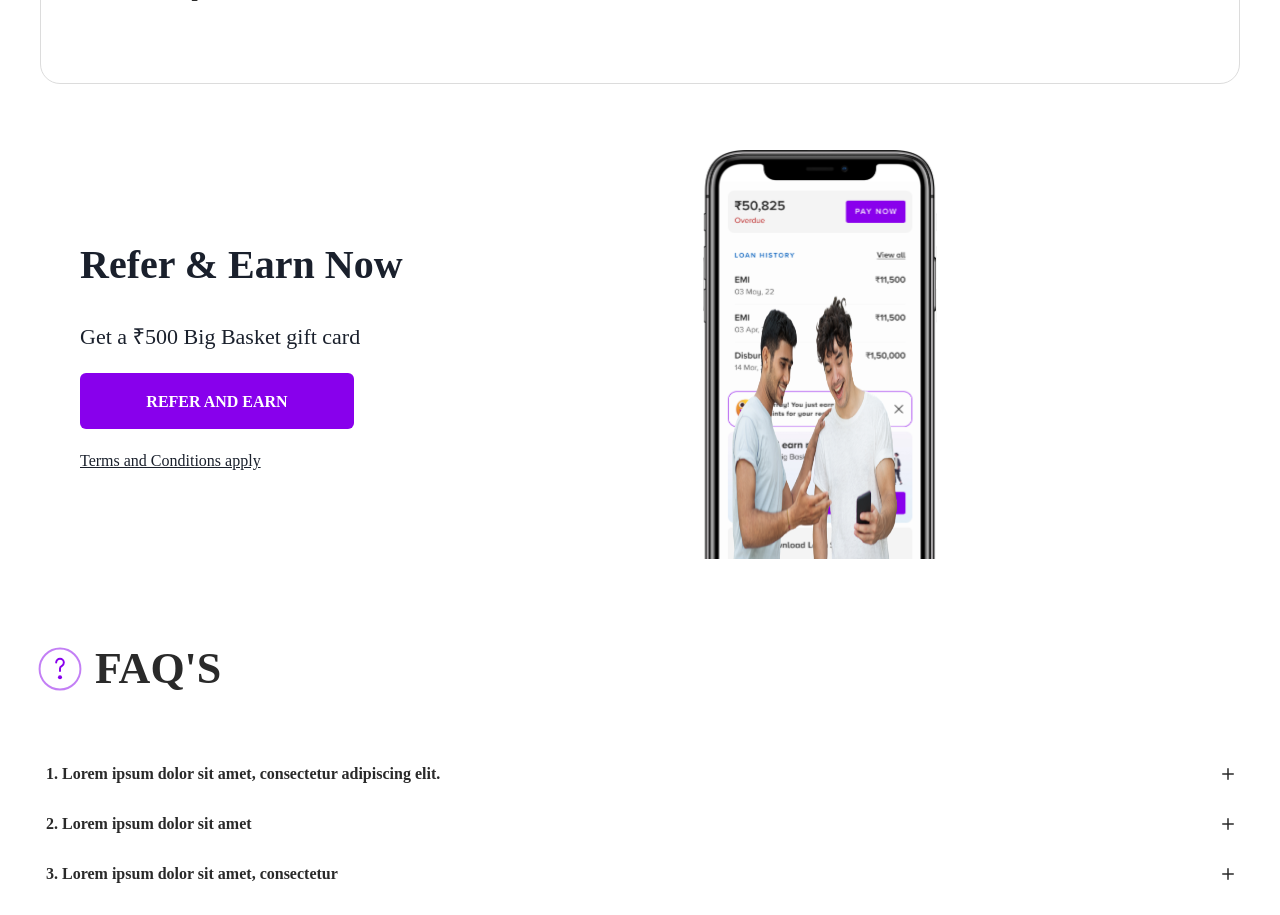
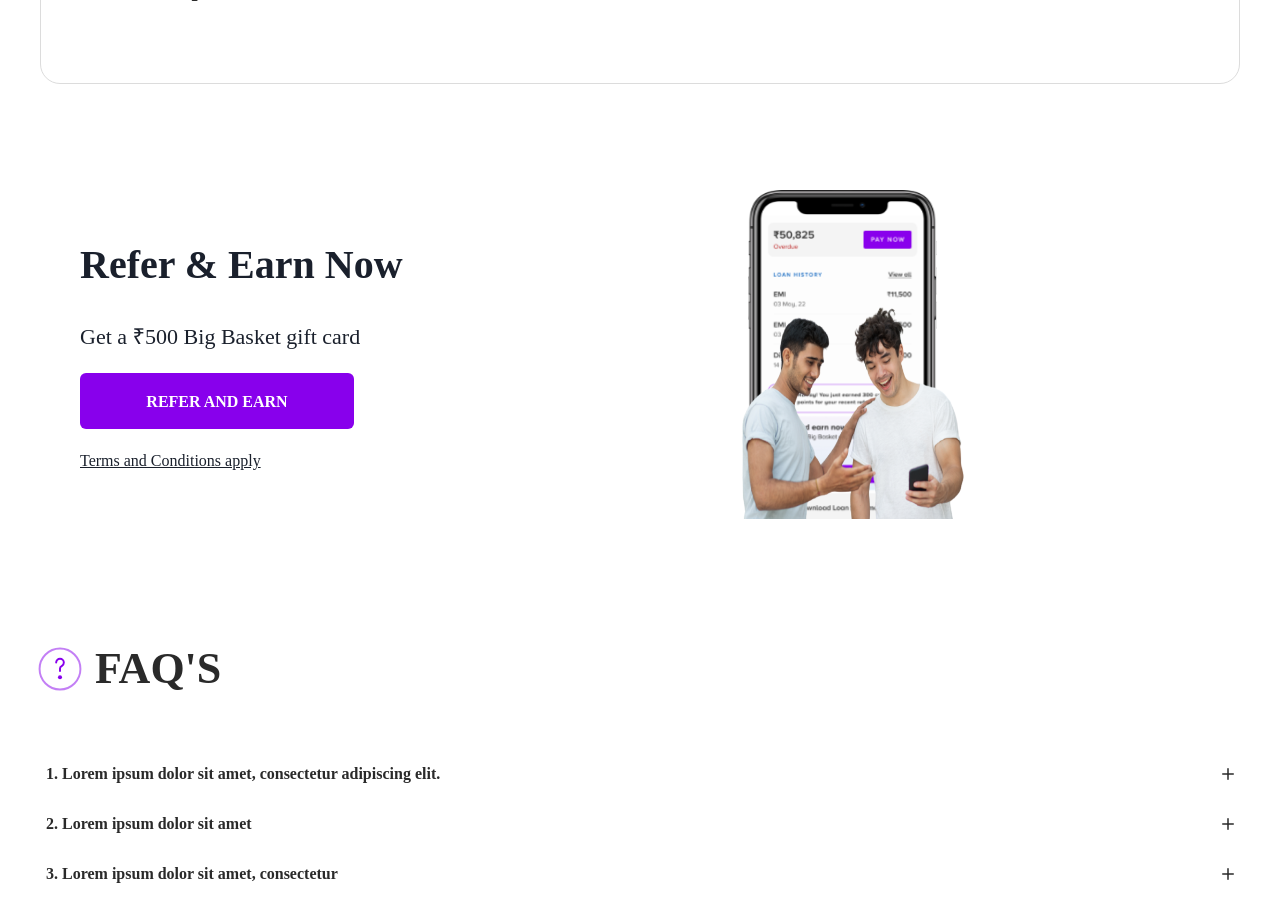
Before and after one commit to sagarkadamsearch/Esmagico_Compnay_Assignment, a React (Create React App) app in the folder front_end/: page / in a window 1280 px wide. Shown: the part 3340-4255 px from the top of the page. Built offline with nearby package versions, Linux system fonts and the light colour scheme; a web font is replaced by a local one.

Commit message:
Refer section updated

```diff
--- a/front_end/src/Components/Refer/Refer.jsx
+++ b/front_end/src/Components/Refer/Refer.jsx
@@ -29,7 +29,7 @@
     display: flex;
     align-items: center;
     gap: 300px;
-    padding: 50px 80px;
+    padding: 30px 80px;
     margin-top: 50px;
     .leftPart{
         display: flex;
@@ -67,7 +67,8 @@
        /* border: 1px solid gray; */
     }
     .imageDIV img:nth-child(1){
-
+        width: 60%;
+        margin-right: 80px;
     }
     .imageDIV img:nth-child(2){
         position: absolute;
@@ -93,8 +94,6 @@
         height: 40px;
         font-size: 15px;
         align-self: center;
-        background-color: #8800EC;
-        color: white;
        }
         .imageDIV {
           display: none;
```
